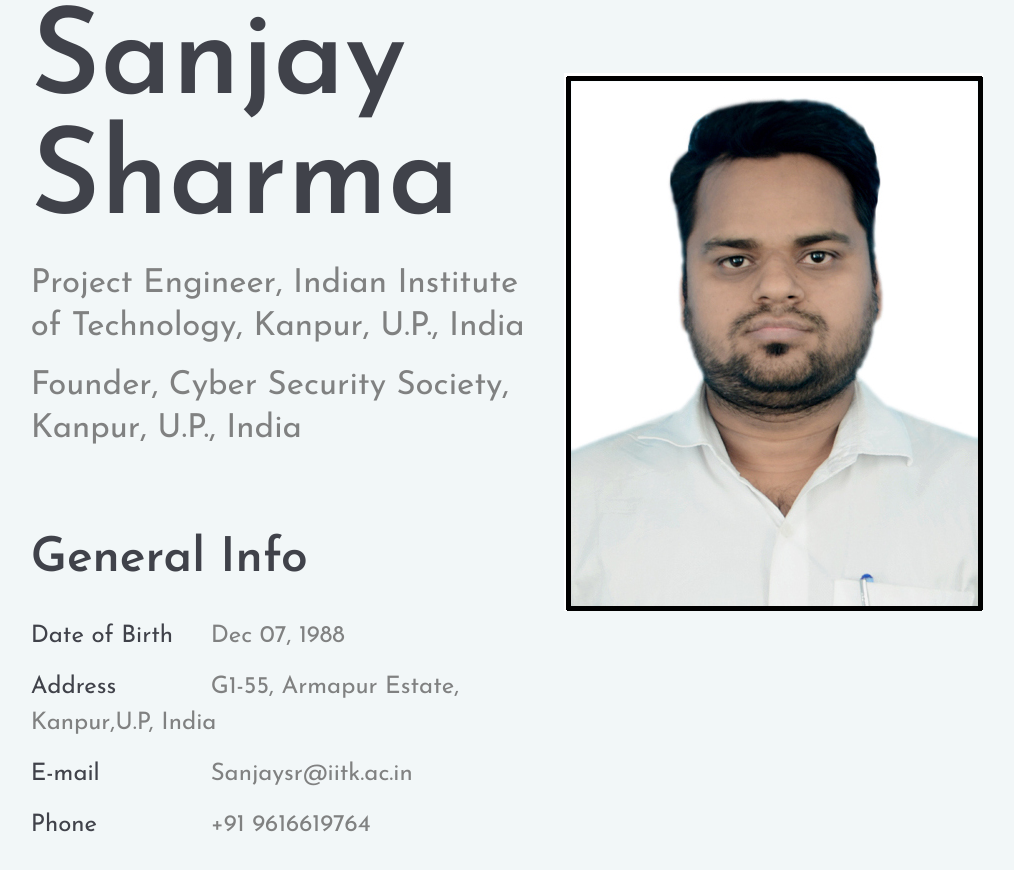
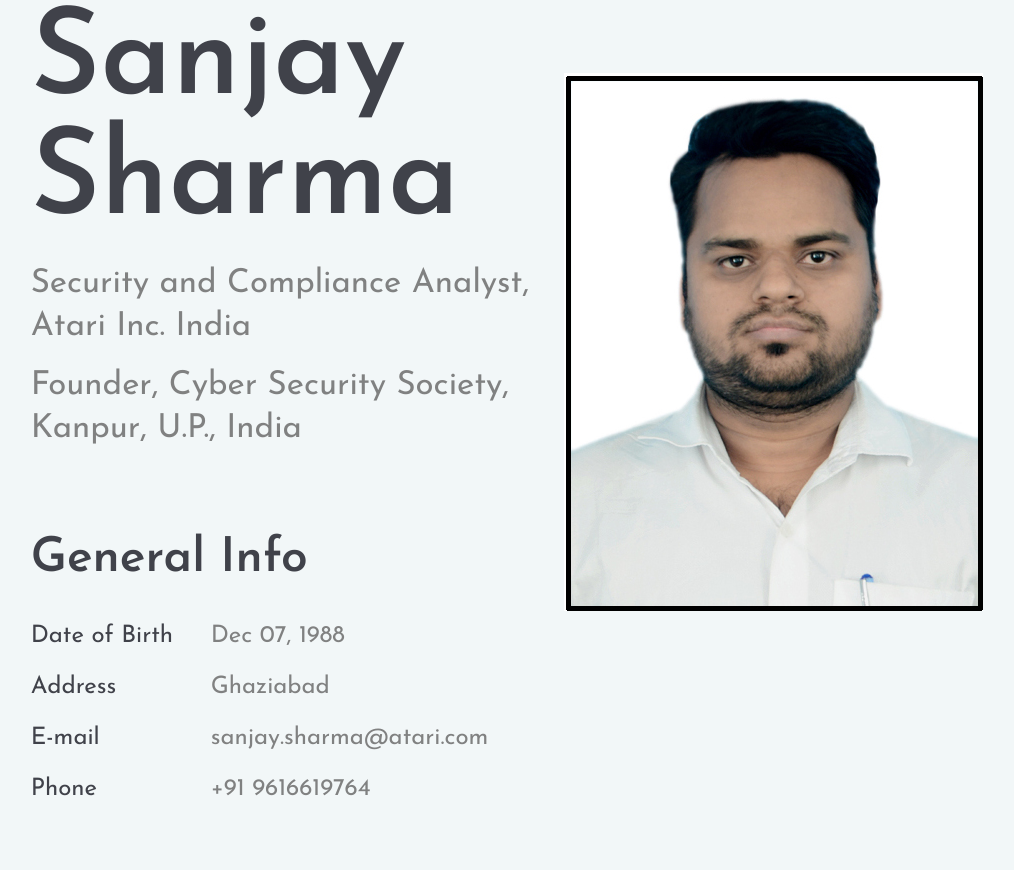
Before and after one commit to sanjaynitttr/sanjaynitttr.github.io, a plain HTML site: page index.html in a window 1280 px wide. Shown: the part 294-1164 px from the top of the page, without its empty margins (91-1105 px from the left). Drawn offline with Linux system fonts and the light colour scheme.

Commit message:
Update index.html

```diff
--- a/index.html
+++ b/index.html
@@ -61,15 +61,15 @@
 						<div class="col-lg-6">
 							<div class="hero-text">
 								<h2>Sanjay Sharma	</h2>
-								<p>Project Engineer, Indian Institute of Technology, Kanpur, U.P., India</p>
+								<p>Security and Compliance Analyst, Atari Inc. India</p>
 								<p href="www.cybersecsociety.com">Founder, Cyber Security Society, Kanpur, U.P., India</p>
 							</div>
 							<div class="hero-info">
 								<h2>General Info</h2>
 								<ul>
 									<li><span>Date of Birth</span>Dec 07, 1988</li>
-									<li><span>Address</span>G1-55, Armapur Estate, Kanpur,U.P, India</li>
-									<li><span>E-mail</span>Sanjaysr@iitk.ac.in</li>
+									<li><span>Address</span>Ghaziabad</li>
+									<li><span>E-mail</span>sanjay.sharma@atari.com</li>
 									<li><span>Phone </span>+91 9616619764</li>
 								</ul>
 							</div>
```
